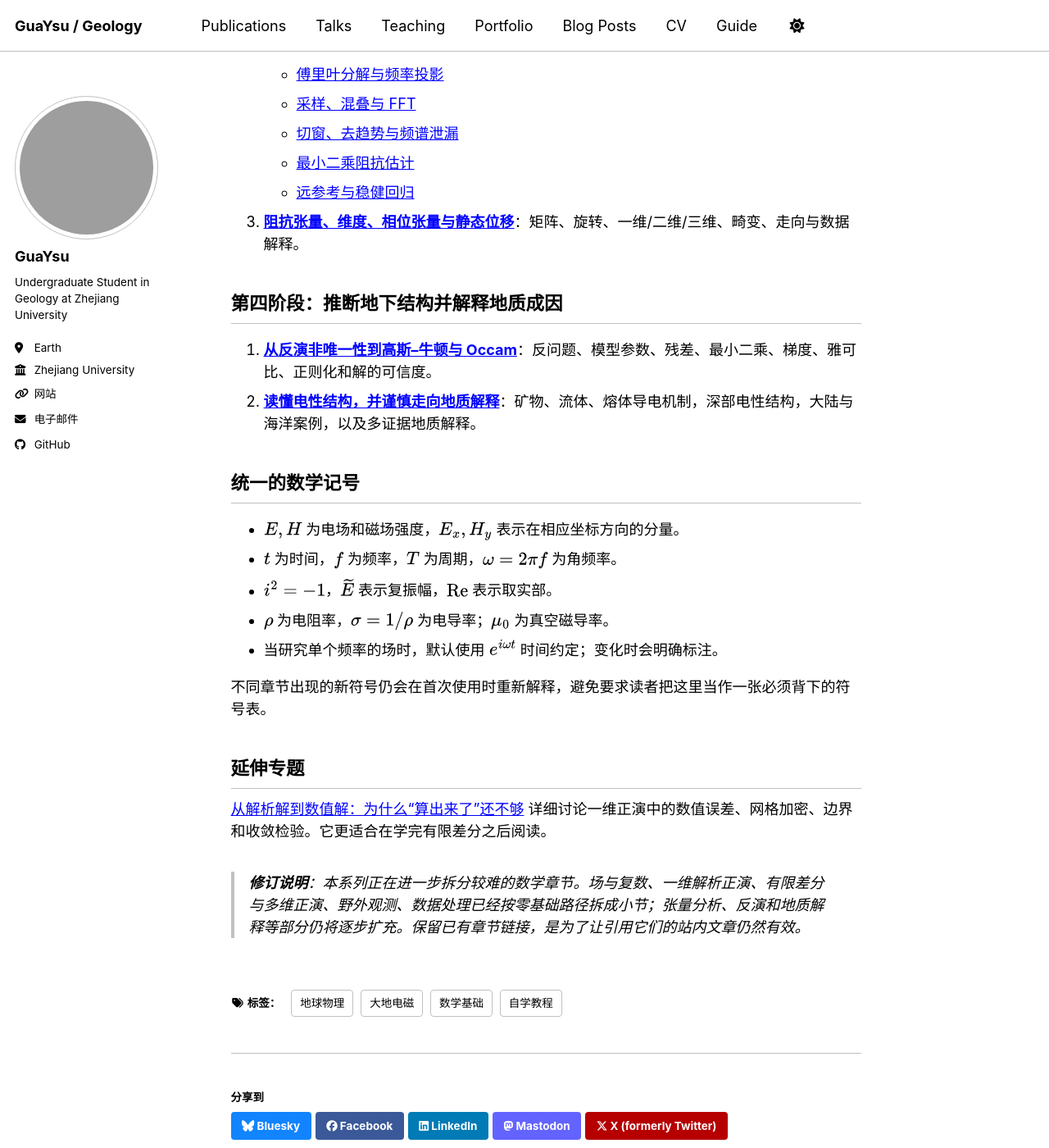
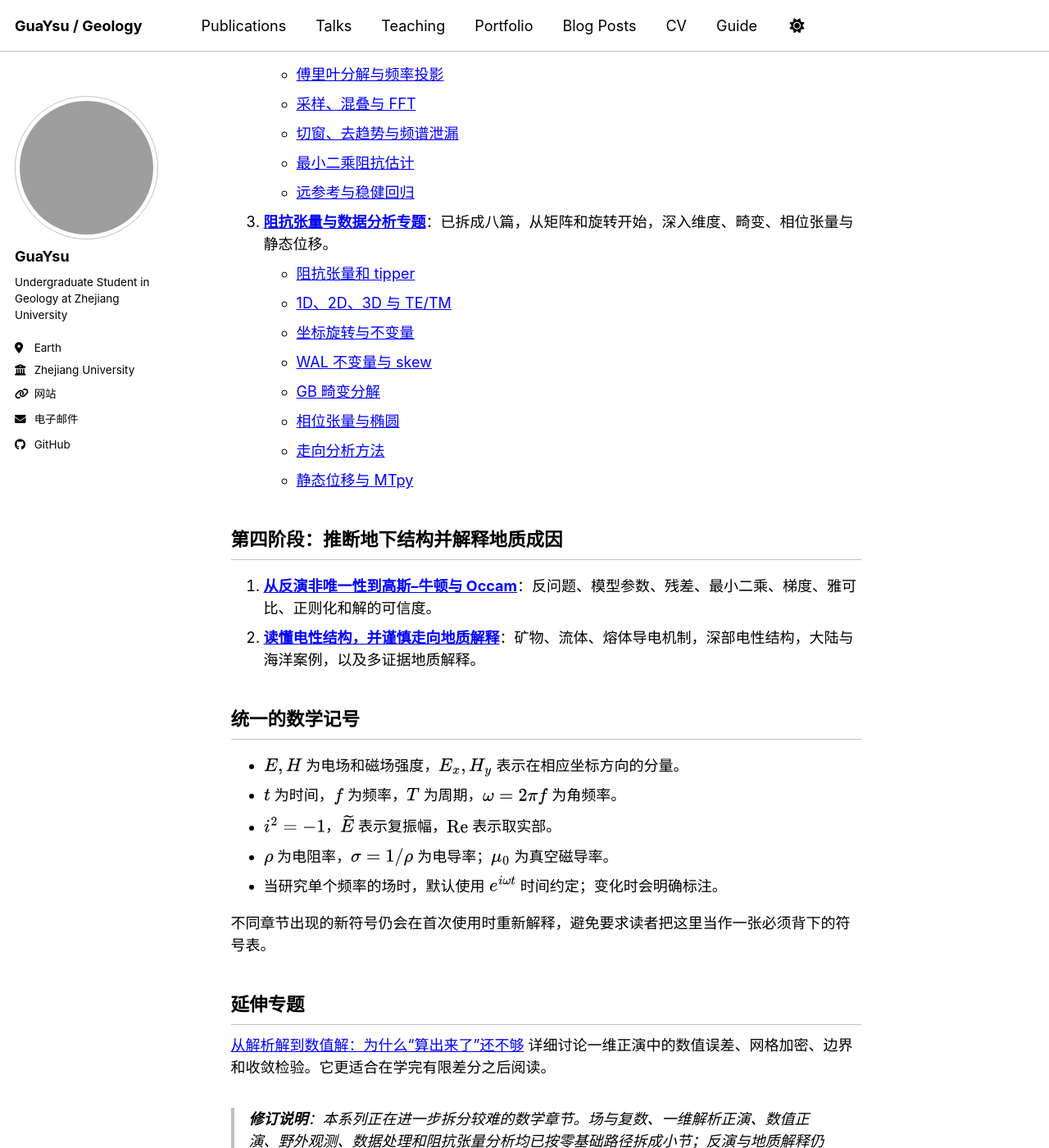
Before and after one commit to GuaYsu/guaysu.github.io, a Jekyll site: the page built from _posts/2026-10-21-mt-course-00-roadmap.md, in a window 1280 px wide and 1400 px high, scrolled down 1885 px. Shown: the whole window at 82% size. Built offline with Jekyll 4.4.1, drawn with Linux system fonts in a browser that asks for light colours; a script bundle is joined from its source files by our own code; library files that are not in the unit come from our copies; some of the changed text lies outside the part shown; grey boxes are pictures that could not be loaded.

Commit message:
docs(mt): index eight gradual tensor and distortion lessons

```diff
--- a/_posts/2026-10-21-mt-course-00-roadmap.md
+++ b/_posts/2026-10-21-mt-course-00-roadmap.md
@@ -52,7 +52,15 @@ tags: [大地电磁, 地球物理, 自学教程, 数学基础]
    - [切窗、去趋势与频谱泄漏](/posts/2026/10/mt-course-05c-windowing/)
    - [最小二乘阻抗估计](/posts/2026/10/mt-course-05d-least-squares/)
    - [远参考与稳健回归](/posts/2026/10/mt-course-05e-robust/)
-12. **[阻抗张量、维度、相位张量与静态位移](/posts/2026/10/mt-course-06-analysis/)**：矩阵、旋转、一维/二维/三维、畸变、走向与数据解释。
+12. **[阻抗张量与数据分析专题](/posts/2026/10/mt-course-06-analysis/)**：已拆成八篇，从矩阵和旋转开始，深入维度、畸变、相位张量与静态位移。
+   - [阻抗张量和 tipper](/posts/2026/10/mt-course-06a-tensor/)
+   - [1D、2D、3D 与 TE/TM](/posts/2026/10/mt-course-06b-dimensionality/)
+   - [坐标旋转与不变量](/posts/2026/10/mt-course-06c-rotation/)
+   - [WAL 不变量与 skew](/posts/2026/10/mt-course-06d-invariants/)
+   - [GB 畸变分解](/posts/2026/10/mt-course-06e-distortion/)
+   - [相位张量与椭圆](/posts/2026/10/mt-course-06f-phase-tensor/)
+   - [走向分析方法](/posts/2026/10/mt-course-06g-strike/)
+   - [静态位移与 MTpy](/posts/2026/10/mt-course-06h-static-shift/)
 
 ## 第四阶段：推断地下结构并解释地质成因
 
@@ -73,4 +81,4 @@ tags: [大地电磁, 地球物理, 自学教程, 数学基础]
 
 [从解析解到数值解：为什么“算出来了”还不够](/posts/2026/09/analytical-vs-numerical-solution/) 详细讨论一维正演中的数值误差、网格加密、边界和收敛检验。它更适合在学完有限差分之后阅读。
 
-> **修订说明**：本系列正在进一步拆分较难的数学章节。场与复数、一维解析正演、有限差分与多维正演、野外观测、数据处理已经按零基础路径拆成小节；张量分析、反演和地质解释等部分仍将逐步扩充。保留已有章节链接，是为了让引用它们的站内文章仍然有效。
+> **修订说明**：本系列正在进一步拆分较难的数学章节。场与复数、一维解析正演、数值正演、野外观测、数据处理和阻抗张量分析均已按零基础路径拆成小节；反演与地质解释仍将逐步扩充。保留已有章节链接，是为了让引用它们的站内文章仍然有效。
```
